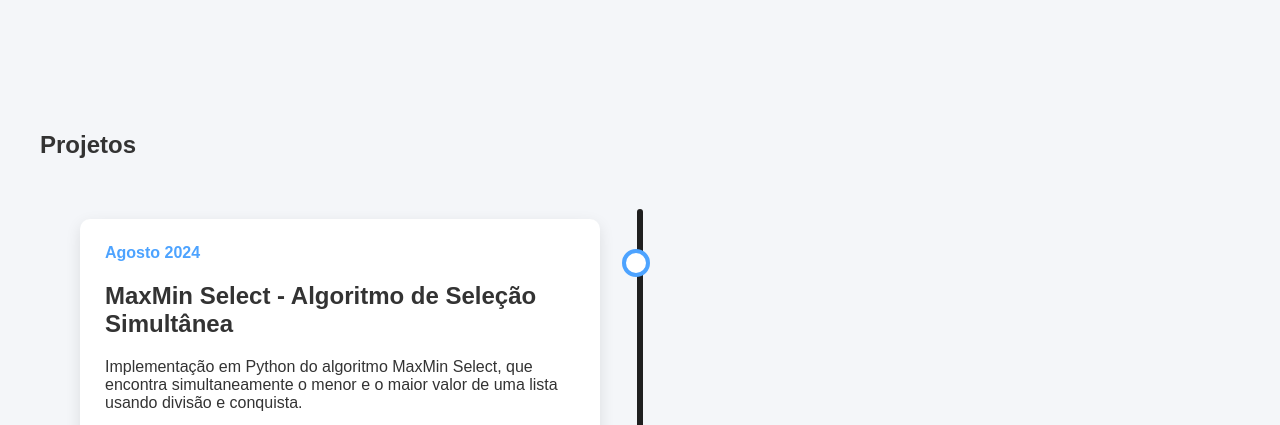
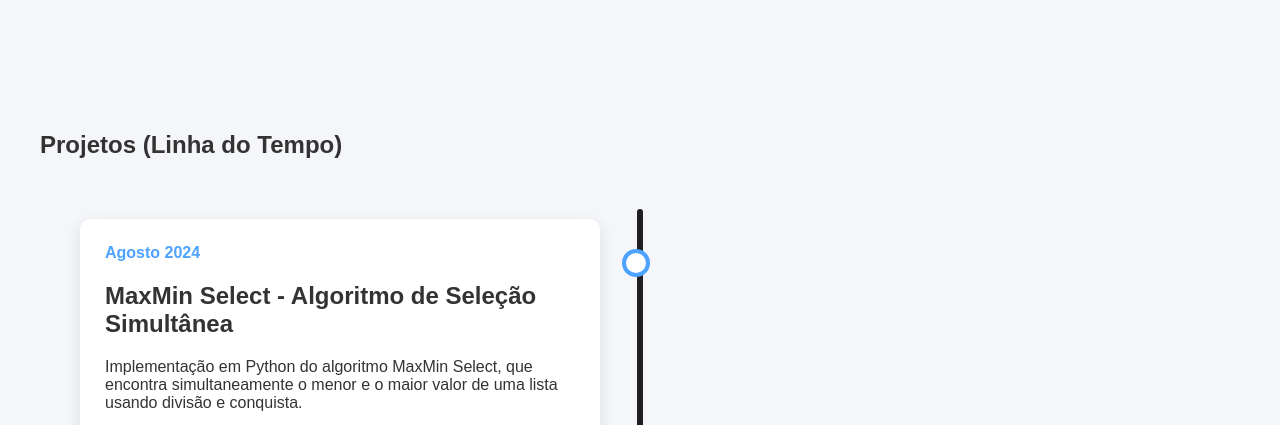
Before and after one commit to diogotorres13/Portfo-lio-Profissional, a plain HTML site: page index.html in a window 1280 px wide. Shown: the part 980-1405 px from the top of the page. Drawn offline with Linux system fonts and the light colour scheme.

Commit message:
Update index.html

```diff
--- a/index.html
+++ b/index.html
@@ -74,7 +74,7 @@ I am motivated by challenges and by the opportunity to continuously learn. I am
 <!-- PROJETOS -->
 
 <section id="projetos">
-    <h1>Projetos </h1>
+    <h1>Projetos (Linha do Tempo)</h1>
 
     <div class="timeline">
 
@@ -130,6 +130,7 @@ I am motivated by challenges and by the opportunity to continuously learn. I am
 
     </div>
 </section>
+
 
 <!-- EXPERIENCIAS -->
 
@@ -235,5 +236,4 @@ Suporte técnico online, auxílio em rede, sistema da empresa e banco de dados.
 <script src="script.js"></script>
 
 </body>
-
 </html>
```
